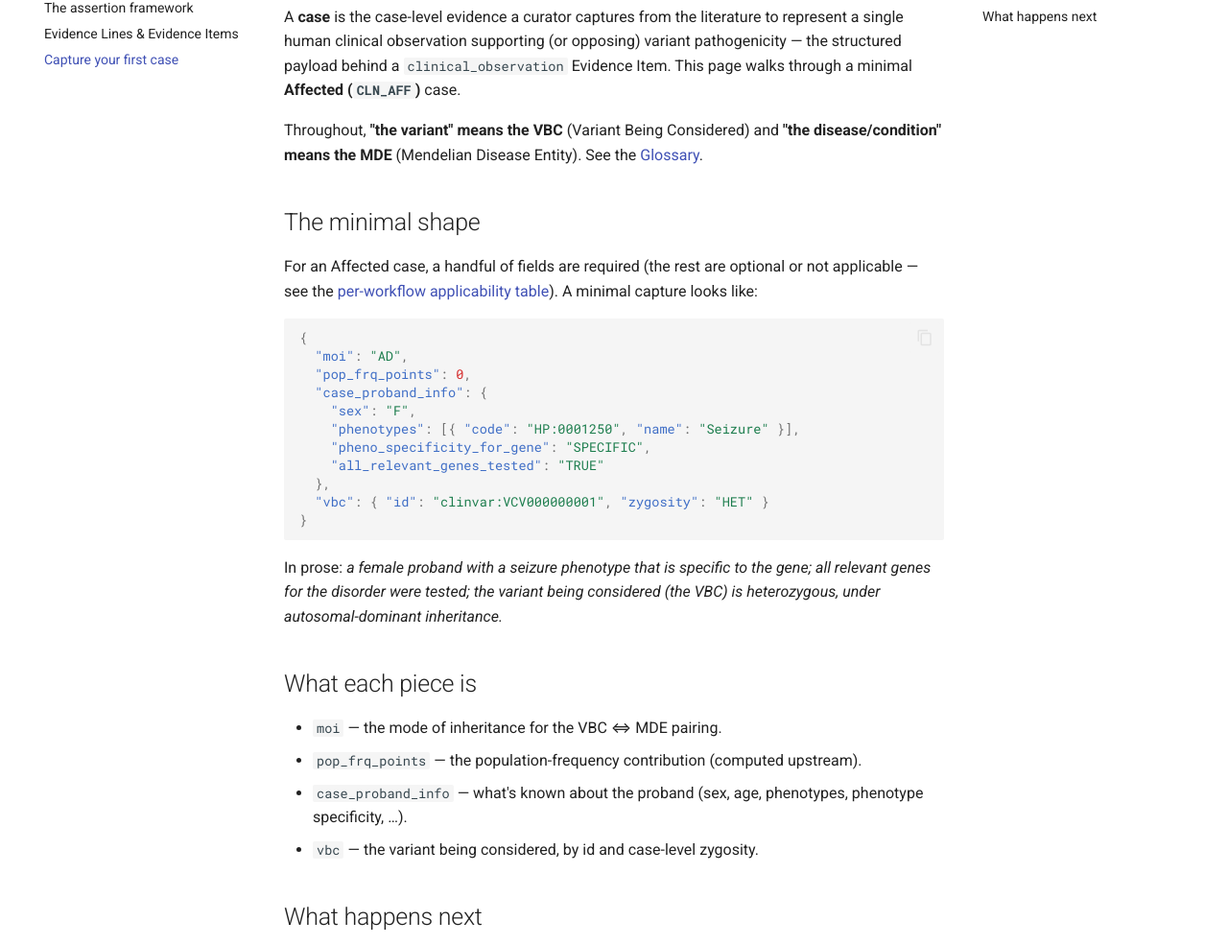
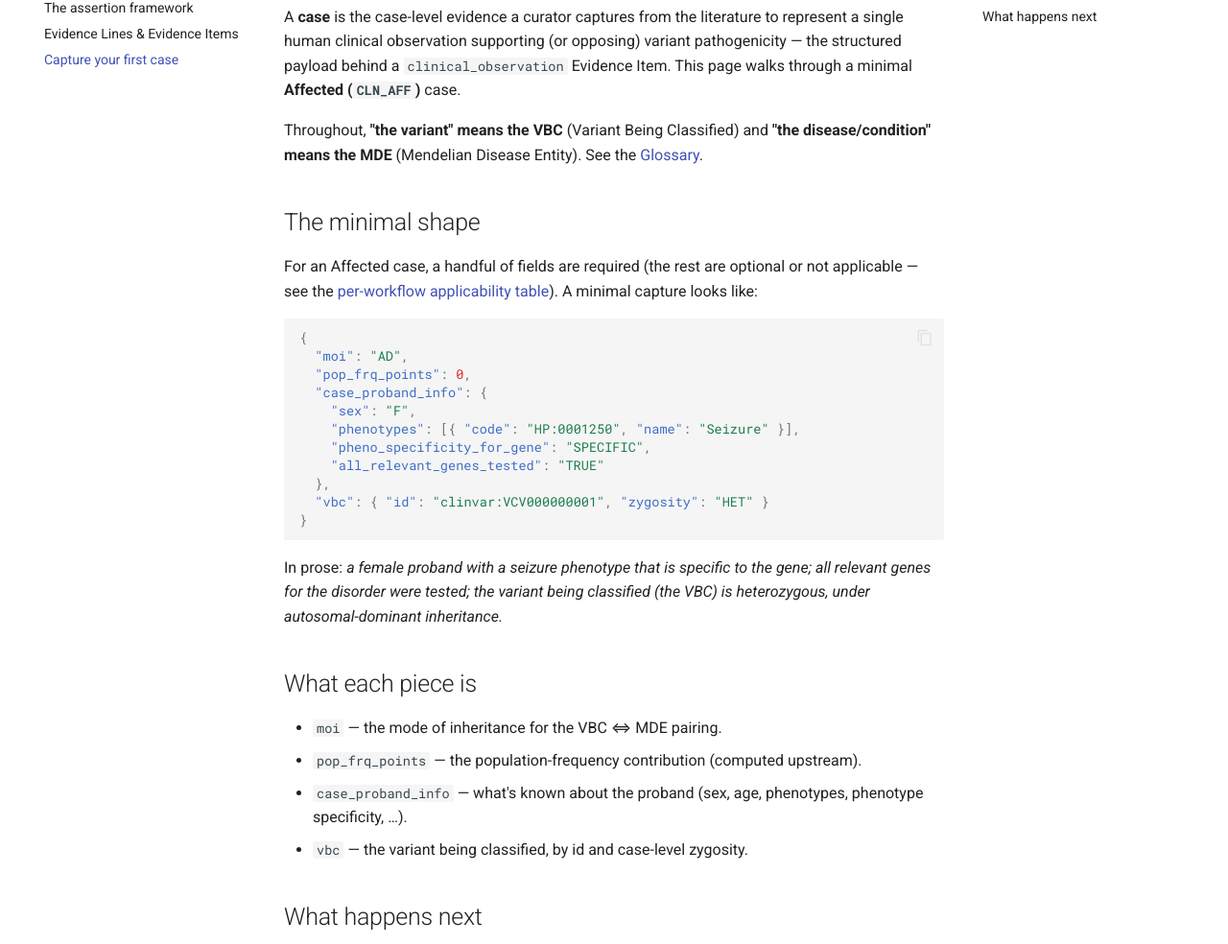
Before and after one commit to clingen-data-model/svcv4-model, an MkDocs documentation site: the page built from docs/getting-started/first-case.md, in a window 1280 px wide and 1400 px high. Shown: the part 223-1207 px from the top of the window at 96% size. Built offline with MkDocs 1.6.1 and Material for MkDocs 9.7.7, drawn with Linux system fonts in a browser that asks for light colours; comment, search, counter and statistics services are not loaded.

Commit message:
Update first-case.md
Updating considered > classified

```diff
--- a/docs/getting-started/first-case.md
+++ b/docs/getting-started/first-case.md
@@ -5,7 +5,7 @@ represent a single human clinical observation supporting (or opposing) variant
 pathogenicity — the structured payload behind a `clinical_observation` Evidence
 Item. This page walks through a minimal **Affected (`CLN_AFF`)** case.
 
-Throughout, **"the variant" means the VBC** (Variant Being Considered) and
+Throughout, **"the variant" means the VBC** (Variant Being Classified) and
 **"the disease/condition" means the MDE** (Mendelian Disease Entity). See the
 [Glossary](../reference/glossary.md).
 
@@ -31,7 +31,7 @@ A minimal capture looks like:
 
 In prose: *a female proband with a seizure phenotype that is specific to the
 gene; all relevant genes for the disorder were tested; the variant being
-considered (the VBC) is heterozygous, under autosomal-dominant inheritance.*
+classified (the VBC) is heterozygous, under autosomal-dominant inheritance.*
 
 ## What each piece is
 
@@ -39,7 +39,7 @@ considered (the VBC) is heterozygous, under autosomal-dominant inheritance.*
 - `pop_frq_points` — the population-frequency contribution (computed upstream).
 - `case_proband_info` — what's known about the proband (sex, age, phenotypes,
   phenotype specificity, …).
-- `vbc` — the variant being considered, by id and case-level zygosity.
+- `vbc` — the variant being classified, by id and case-level zygosity.
 
 ## What happens next
 
```
